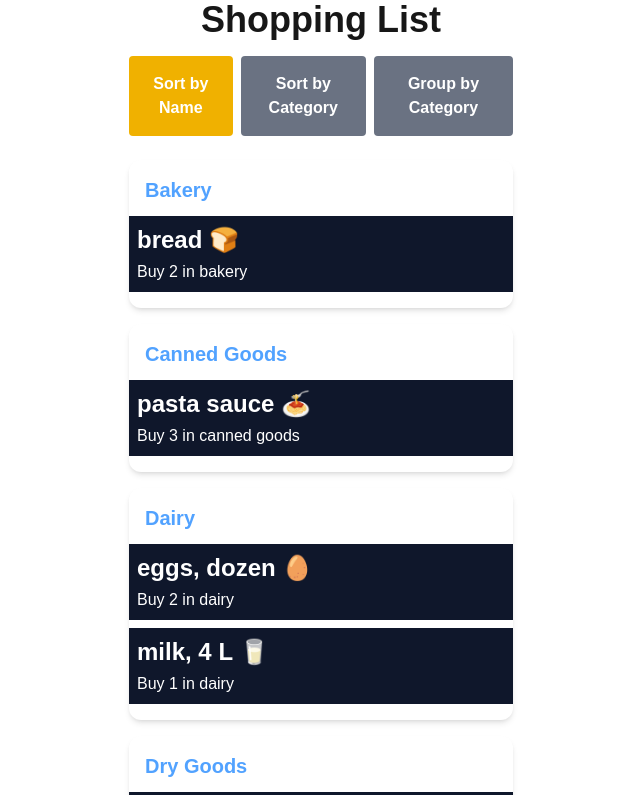
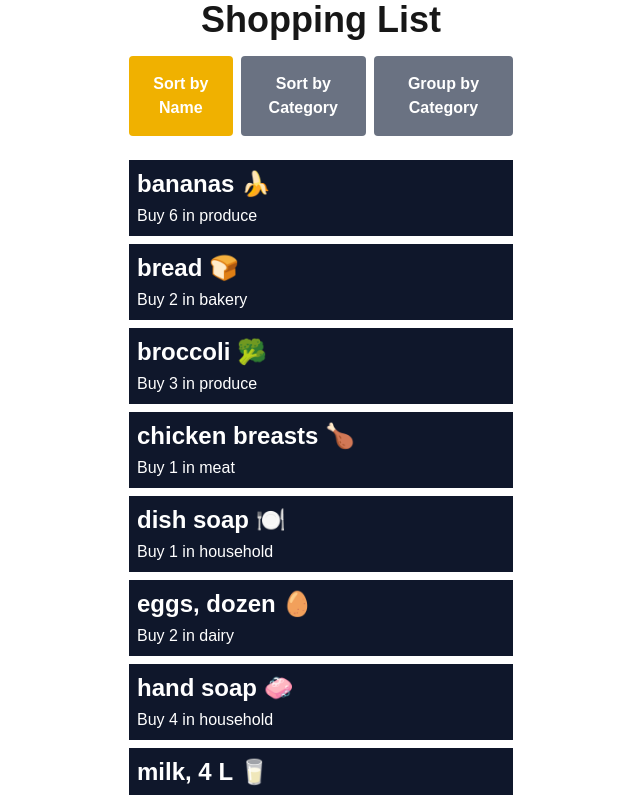
Before and after one commit to SeksanW/cprg306-assignments, a Next.js app: page /week-6 in a window 1280 px wide. Shown: the top 795 px of the page, without its empty margins (319-959 px from the left). Built offline with nearby package versions, Linux system fonts and the light colour scheme.

Commit message:
Update item-list.js

```diff
--- a/app/week-6/item-list.js
+++ b/app/week-6/item-list.js
@@ -53,6 +53,7 @@ return (
     </div>
 
     {}
+    {sortBy === "group" ? (
     <div className="space-y-4">
         {sortedCategories.map((category) => (
             <div
@@ -72,11 +73,13 @@ return (
     </div>
     ))}
 </div>
+    ) : (
         <ul className="mx-auto space-y-2 w-fit">
             {sortedItems.map((item) => (
             <Item key={item.id} item={item} />
             ))}
         </ul>
+    )}
     </div>
     );
 }
```
